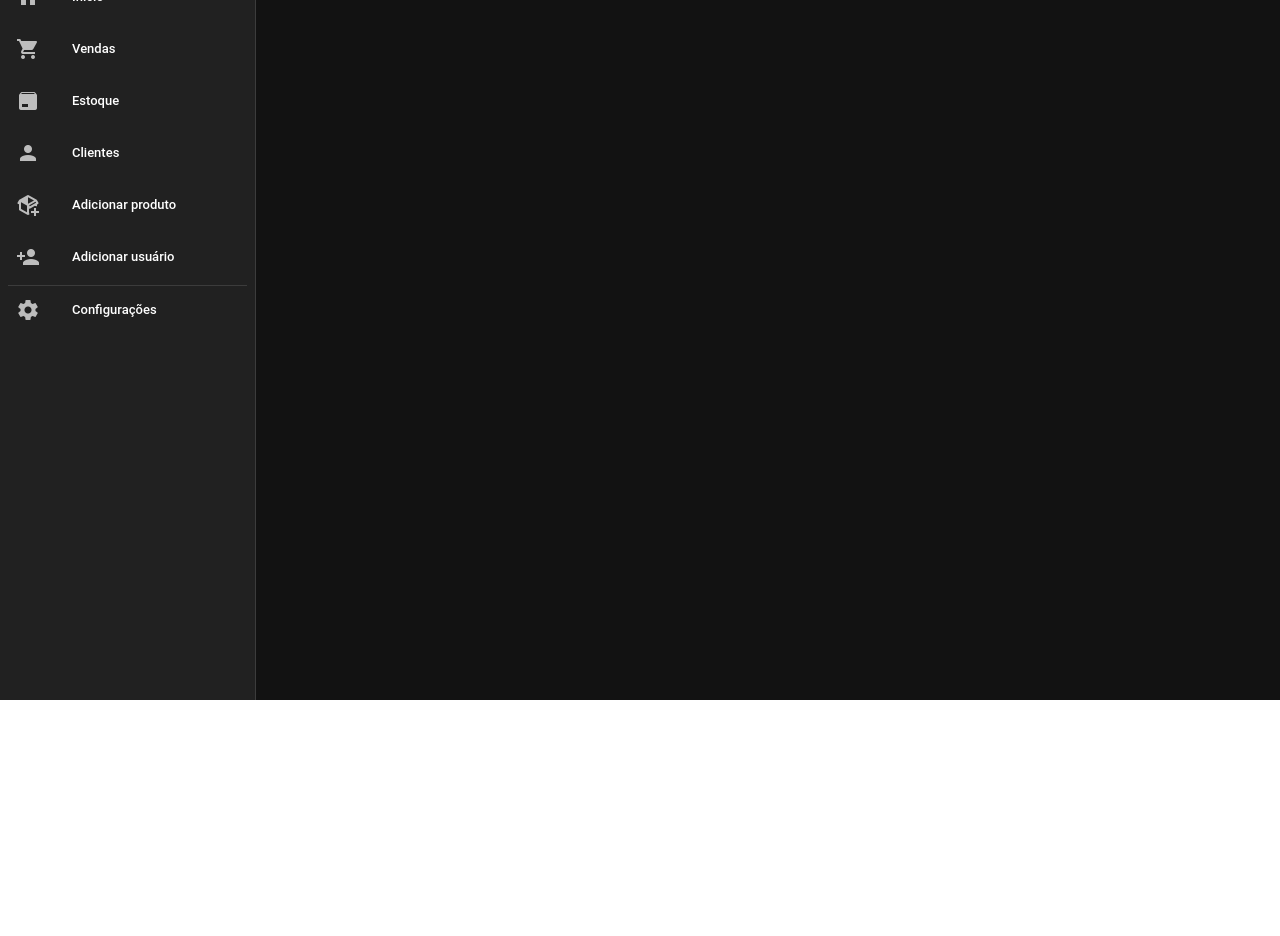
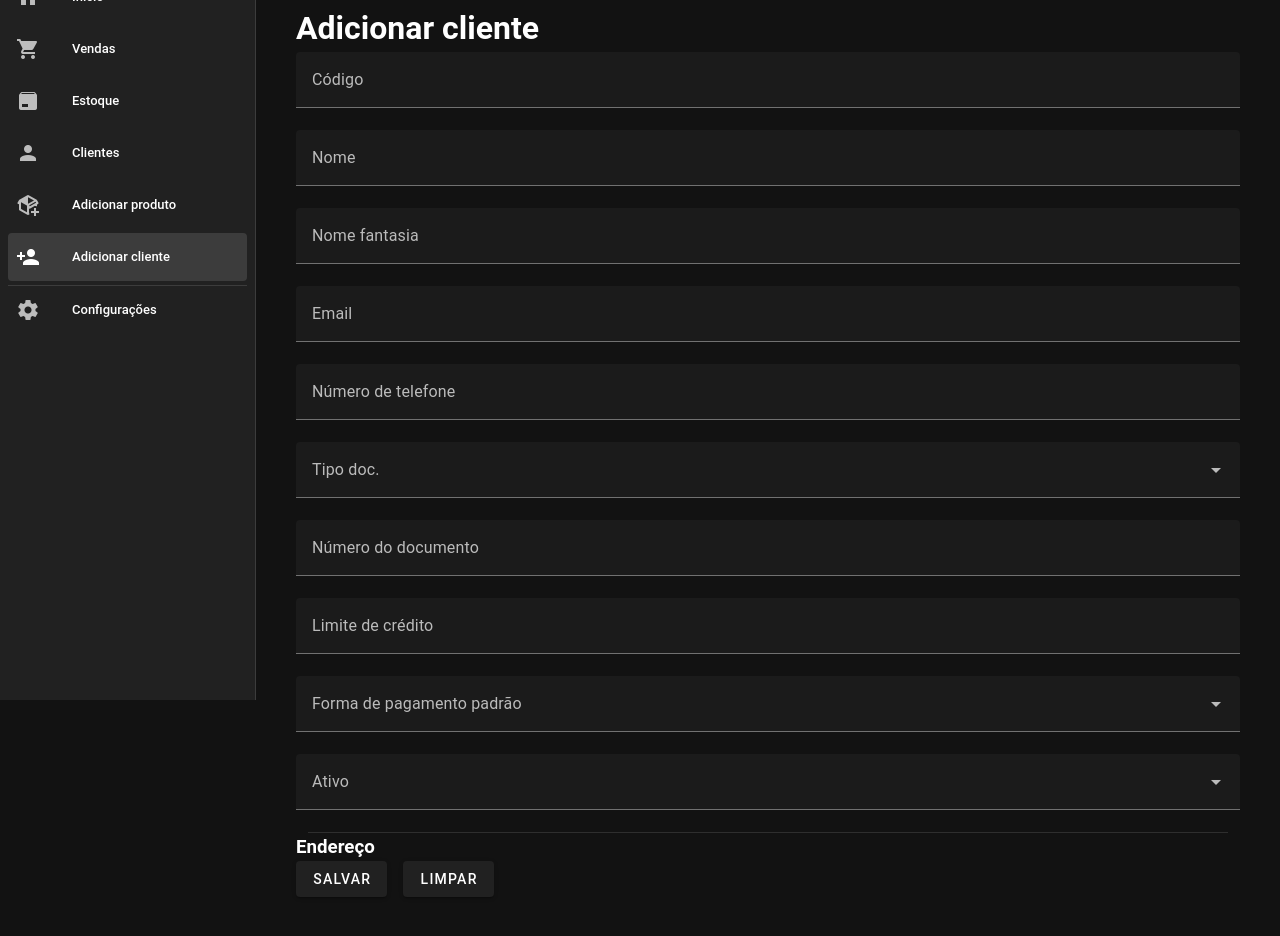
Before and after one commit to jesieldotdev/vuetify-app, a Vue app: page /addcliente in a window 1280 px wide. Shown: the part 100-1036 px from the top of the page. Before the commit the page ends 800 px from the top, so only its background shows below. Built offline with nearby package versions, Linux system fonts and the light colour scheme.

Commit message:
add cliente

```diff
--- a/src/components/NavDrawer.vue
+++ b/src/components/NavDrawer.vue
@@ -25,7 +25,7 @@
           <v-list-item prepend-icon="mdi-package" :to="{path: '/estoque'}" title="Estoque" ></v-list-item>
           <v-list-item prepend-icon="mdi-account" :to="{path: '/clientes'}" title="Clientes" ></v-list-item>
           <v-list-item prepend-icon=" mdi-package-variant-plus" :to="{path: '/addproduto'}" title="Adicionar produto"></v-list-item>
-          <v-list-item prepend-icon=" mdi-account-plus" :to="{path: '/addusuario'}" title="Adicionar usuário"></v-list-item>
+          <v-list-item prepend-icon=" mdi-account-plus" :to="{path: '/addcliente'}" title="Adicionar cliente"></v-list-item>
           <v-divider></v-divider>
           <v-list-item prepend-icon=" mdi-cog" :to="{path: '/config'}" title="Configurações"></v-list-item>
         </v-list>
--- a/src/router/index.js
+++ b/src/router/index.js
@@ -34,6 +34,12 @@ const router = createRouter({
       name: 'clientes',
       component: () => import('../views/Clientes.vue')
     },
+
+    {
+      path: '/addcliente',
+      name: 'addclientes',
+      component: () => import('../views/addCliente.vue')
+    },
     {
       path: '/config',
       name: 'configuracoes',
--- a/src/views/AddProduto.vue
+++ b/src/views/AddProduto.vue
@@ -69,6 +69,7 @@
       label="Ativo"
       type="checkbox"
     ></v-checkbox>
+
 
     <v-btn
       class="me-4"
--- /dev/null
+++ b/src/views/addCliente.vue
@@ -0,0 +1,170 @@
+<template>
+  <div class="container">
+    <h1>Adicionar cliente</h1>
+
+    <!-- <v-img class="mx-auto" height="300"
+      lazy-src="https://www.shutterstock.com/image-vector/picture-icon-260nw-323592404.jpg"
+      src="https://images.unsplash.com/photo-1677629322846-606e5b24d718?ixlib=rb-4.0.3&ixid=MnwxMjA3fDB8MHxwaG90by1wYWdlfHx8fGVufDB8fHx8&auto=format&fit=crop&w=388&q=80 "
+      max-width="500">
+      <template v-slot:placeholder>
+        <div class="d-flex align-center justify-center fill-height">
+          <v-progress-circular color="grey-lighten-4" indeterminate></v-progress-circular>
+        </div>
+      </template>
+    </v-img> -->
+
+    <form @submit.prevent="submit">
+      <v-text-field v-model="cod.value.value" :counter="8" :error-messages="cod.errorMessage.value"
+        label="Código"></v-text-field>
+
+      <v-text-field v-model="nome.value.value" :counter="100" :error-messages="nome.errorMessage.value"
+        label="Nome"></v-text-field>
+
+      <v-text-field v-model="fantasia.value.value" :counter="100" :error-messages="fantasia.errorMessage.value"
+        label="Nome fantasia"></v-text-field>
+
+      <v-text-field type="email" v-model="email.value.value" :counter="100" :error-messages="email.errorMessage.value"
+        label="Email"></v-text-field>
+
+      <v-text-field :counter="11" v-model="numero.value.value" :error-messages="numero.errorMessage.value"
+        label="Número de telefone" type="phone"></v-text-field>
+
+      <v-select v-model="tipoDoc.value.value" :items="tipos" :error-messages="tipoDoc.errorMessage.value"
+        label="Tipo doc."></v-select>
+
+      <v-text-field :counter="20" v-model="doc.value.value" :error-messages="doc.errorMessage.value"
+        label="Número do documento" type="text"></v-text-field>
+
+
+      <v-text-field v-model="credito.value.value" :error-messages="credito.errorMessage.value" label="Limite de crédito"
+        prefix="R$" type="number"></v-text-field>
+
+      <v-select v-model="formaPag.value.value" :items="forma_de_pagamento" :error-messages="formaPag.errorMessage.value"
+        label="Forma de pagamento padrão"></v-select>
+
+      <v-select v-model="ativo.value.value" :items="items" :error-messages="ativo.errorMessage.value"
+        label="Ativo"></v-select>
+
+      <v-divider class="mx-3"></v-divider>
+
+      <h3>Endereço</h3>
+      <v-btn class="me-4" type="submit">
+        Salvar
+      </v-btn>
+
+      <v-btn @click="handleReset">
+        Limpar
+      </v-btn>
+    </form>
+  </div>
+</template>
+
+<script>
+import { ref } from 'vue'
+import { useField, useForm } from 'vee-validate'
+
+export default {
+  setup() {
+    const { handleSubmit, handleReset } = useForm({
+      validationSchema: {
+        cod(value) {
+          if (value?.length <= 3) return true
+
+          return 'O código precisa de no máximo 8 números.'
+
+        },
+        nome(value) {
+          if (value?.length != null) return true
+
+          return 'O nome não pode estar vazio!'
+        },
+
+        fantasia(value) {
+          if (value?.length != null) return true
+
+          return 'O nome fantasia não pode estar vazio!'
+        },
+        email(value) {
+          if (value?.length != null) return true
+
+          return 'O email não pode estar vazio!'
+        },
+        numero(value) {
+          if (value?.length <= 11) return true
+
+          return "O número de telefone não pode exceder 11 digitos!"
+        },
+        tipoDoc(value) {
+          if (value?.length <= 11) return true
+
+          return "Escolha um tipo de documento"
+        },
+        doc(value) {
+          if (value?.length != 0) return true
+
+          return "Número inválido!"
+        },
+        credito(value) {
+          if (value === true) return true
+
+          return true
+        },
+        formaPag(value) {
+          if (value === true) return true
+
+          return true
+        },
+        ativo(value) {
+          if (value === true) return true
+
+          return true
+        },
+
+      },
+    })
+    const cod = useField('cod')
+    const nome = useField('nome')
+    const fantasia = useField('fantasia')
+    const email = useField('email')
+    const numero = useField('numero')
+    const tipoDoc = useField('tipoDoc')
+    const doc = useField('doc')
+    const credito = useField('credito')
+    const formaPag = useField('formaPag')
+    const ativo = useField('ativo')
+
+
+    const tipos = ref([
+      'CNPJ',
+      'CPF'
+    ])
+
+    const items = ref([
+      'Sim',
+      'Não'
+    ])
+
+    const forma_de_pagamento = ref([
+      'Dinheiro',
+      'Débito',
+      'Cartão',
+      'Cheque',
+      'Pix',
+      'Boleto'
+    ])
+
+    const submit = handleSubmit(values => {
+      alert(JSON.stringify(values, null, 2))
+    })
+
+    return { cod, nome, fantasia, email, numero, tipoDoc, tipos, doc, credito, formaPag, forma_de_pagamento, ativo, items, submit, handleReset }
+  },
+}
+</script>
+
+<style scoped>
+.container {
+  /*display: flex;*/
+  margin: 40px;
+}
+</style>
```
